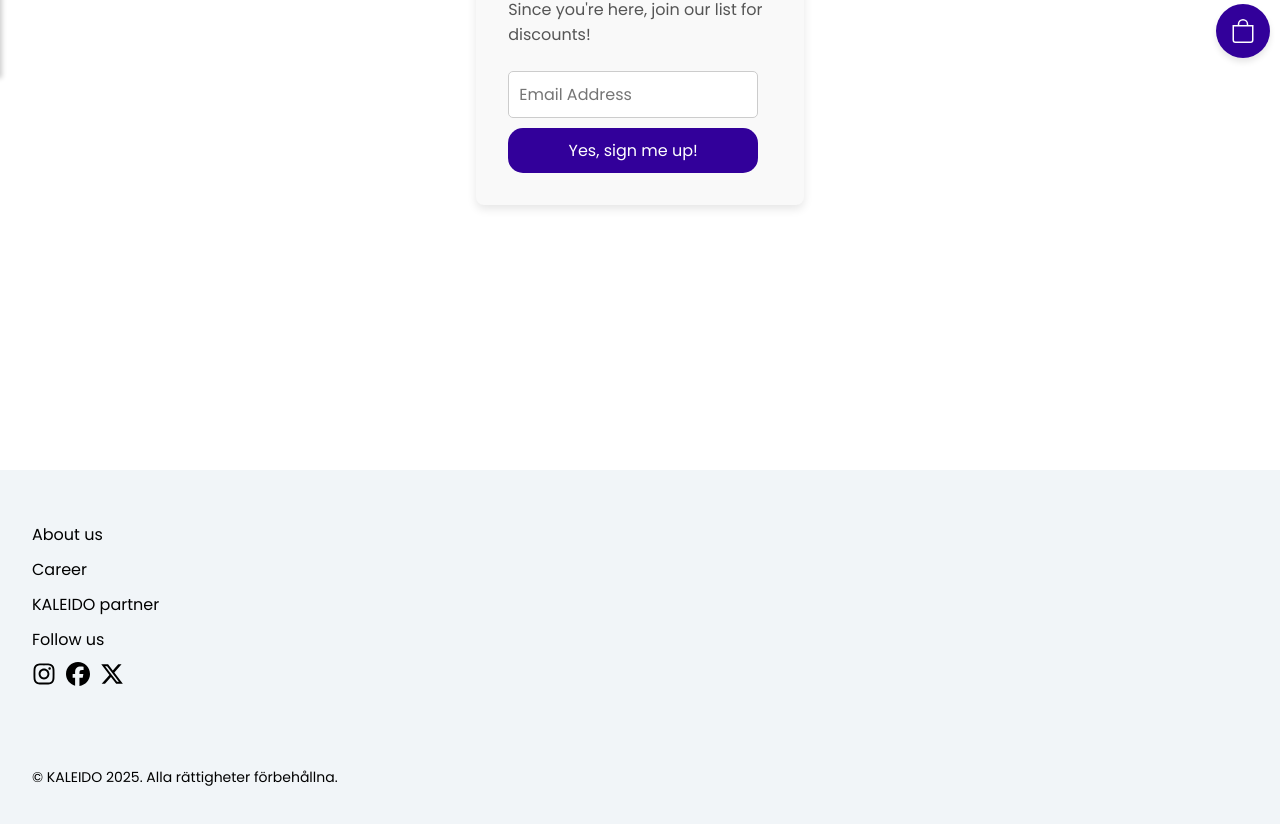
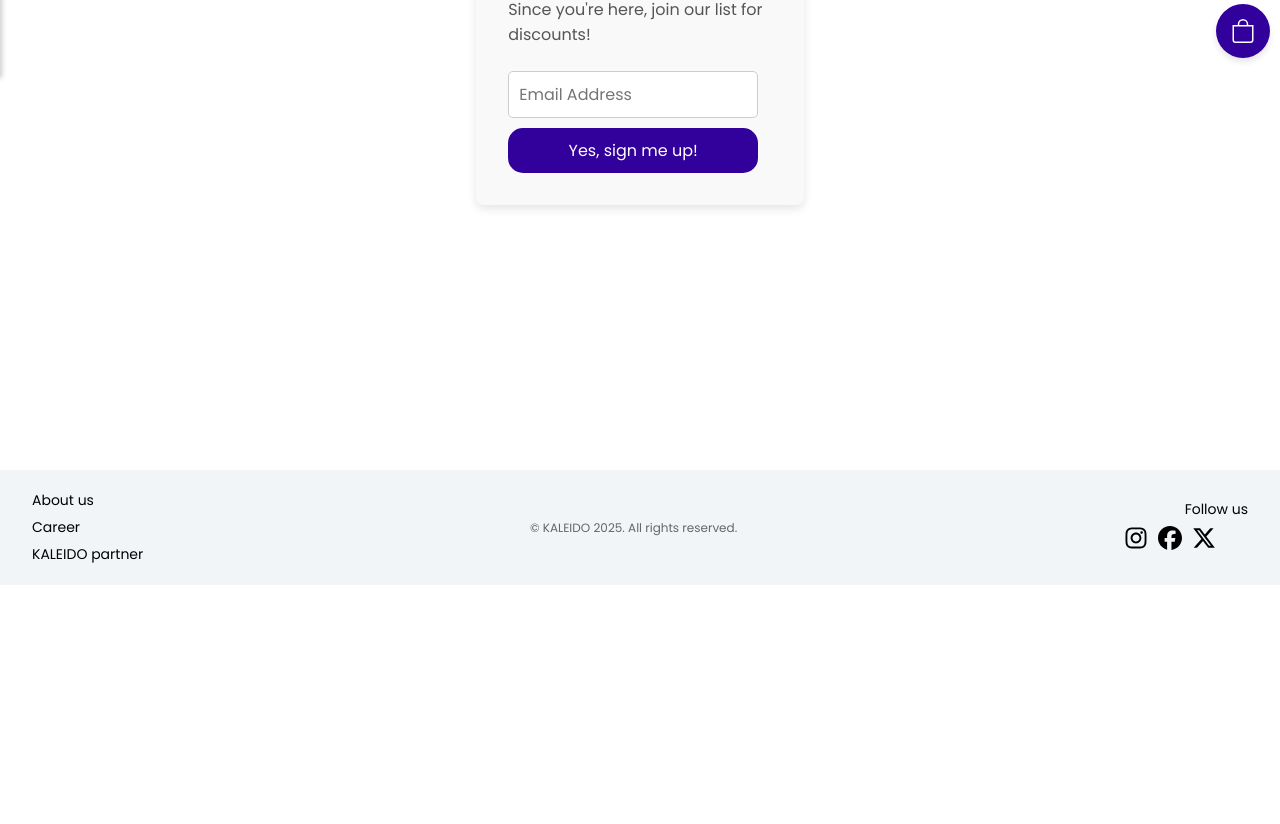
Before and after one commit to DianaOlivaresBarahona/CommitOrQuit, a React (Vite) app: page /confirmation in a window 1280 px wide. Shown: the part 722-1546 px from the top of the page. After the commit the page ends 1307 px from the top, so only its background shows below. Built offline with nearby package versions, Linux system fonts and the light colour scheme; no server answers; a web font is replaced by a local one.

Commit message:
Fixat footern och dess design.

```diff
--- a/src/components/Footer.css
+++ /dev/null
@@ -1,53 +0,0 @@
-.footer {
-  width: 100%;
-  background-color: #f1f5f8;
-  padding: 15px 0;
-  text-align: left;
-  padding: 2rem;
-}
-
-.footer-links {
-  display: flex;
-  flex-direction: column;
-  gap: 10px;
-  margin-bottom: 10px;
-  padding: 2rem;
-}
-
-.footer-links a {
-  color: black;
-  text-decoration: none;
-  font-weight: 400;
-  transition: color 0.3s ease-in-out;
-}
-
-.footer-links a:hover {
-  color: #32009a;
-  text-decoration: underline;
-}
-
-.social-icons {
-  display: flex;
-  gap: 10px;
-}
-
-.footer-copy {
-  color: black;
-  font-size: 12px;
-  padding: 2rem;
-}
-
-@media (min-width: 768px) {
-  .footer-links {
-    flex-direction: column;
-    justify-content: center;
-  }
-
-  .footer {
-    padding: 20px 0;
-  }
-
-  .footer-copy {
-    font-size: 14px;
-  }
-}
--- a/src/components/Footer.jsx
+++ b/src/components/Footer.jsx
@@ -1,27 +1,44 @@
-import "./Footer.css";
-import { FaInstagram, FaFacebook, FaXTwitter } from "react-icons/fa6"; // Importera ikonerna
+import React from "react";
+import { FaInstagram, FaFacebook, FaXTwitter } from "react-icons/fa6";
+import "../stylesheet/footer.css";
 
 const Footer = () => {
   return (
     <footer className="footer">
-      <div className="footer-links">
+      <div className="footer-left">
         <a href="#">About us</a>
         <a href="#">Career</a>
         <a href="#">KALEIDO partner</a>
+      </div>
+
+      <div className="footer-center">© KALEIDO 2025. All rights reserved.</div>
+
+      <div className="footer-right">
         <p>Follow us</p>
-        <div className="social-icons"> {/* Ny div för ikoner */}
-          <a href="https://instagram.com" target="_blank" rel="noopener noreferrer">
+        <div className="social-icons">
+          <a
+            href="https://instagram.com"
+            target="_blank"
+            rel="noopener noreferrer"
+          >
             <FaInstagram size={24} />
           </a>
-          <a href="https://facebook.com" target="_blank" rel="noopener noreferrer">
+          <a
+            href="https://facebook.com"
+            target="_blank"
+            rel="noopener noreferrer"
+          >
             <FaFacebook size={24} />
           </a>
-          <a href="https://twitter.com" target="_blank" rel="noopener noreferrer">
+          <a
+            href="https://twitter.com"
+            target="_blank"
+            rel="noopener noreferrer"
+          >
             <FaXTwitter size={24} />
           </a>
         </div>
       </div>
-      <p className="footer-copy">&copy; KALEIDO 2025. Alla rättigheter förbehållna.</p>
     </footer>
   );
 };
--- /dev/null
+++ b/src/stylesheet/footer.css
@@ -0,0 +1,68 @@
+.footer {
+  width: 100%;
+  background-color: #f1f5f8;
+  display: flex;
+  justify-content: space-between;
+  align-items: center;
+  padding: 15px 1rem;
+  font-family: "Poppins", sans-serif;
+  box-sizing: border-box;
+  gap: 10px;
+}
+
+.footer-left {
+  display: flex;
+  flex-direction: column;
+  gap: 6px;
+  font-size: 14px;
+}
+
+.footer-left a {
+  color: black;
+  text-decoration: none;
+  font-weight: 400;
+  transition: color 0.3s ease;
+}
+
+.footer-left a:hover {
+  color: #32009a;
+  text-decoration: underline;
+}
+
+.footer-center {
+  text-align: center;
+  font-size: 12px;
+  color: #666;
+  flex-shrink: 0;
+}
+
+.footer-right {
+  display: flex;
+  flex-direction: column;
+  align-items: flex-end;
+  gap: 6px;
+  font-size: 14px;
+  white-space: nowrap;
+}
+
+.social-icons {
+  display: flex;
+  gap: 10px;
+  margin-right: 2rem;
+}
+
+.social-icons a {
+  color: black;
+  transition: transform 0.2s ease, color 0.3s ease;
+}
+
+.social-icons a:hover {
+  color: #32009a;
+  transform: scale(1.2);
+}
+
+@media (min-width: 768px) {
+  .footer {
+    padding: 20px 2rem;
+  }
+}
```
